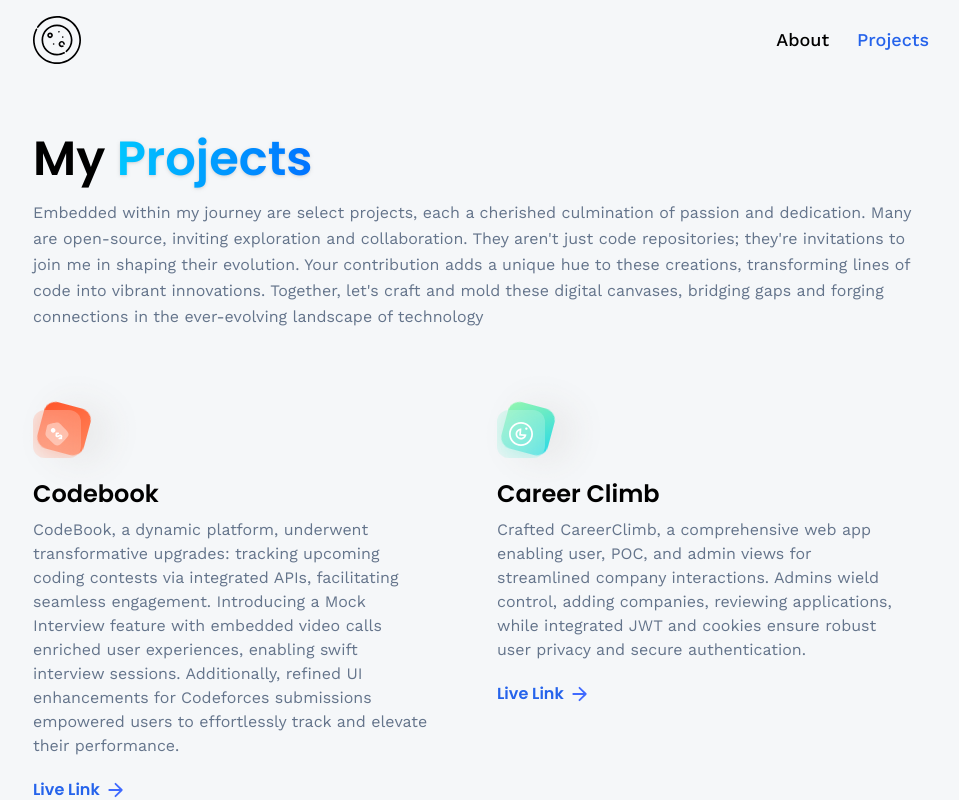
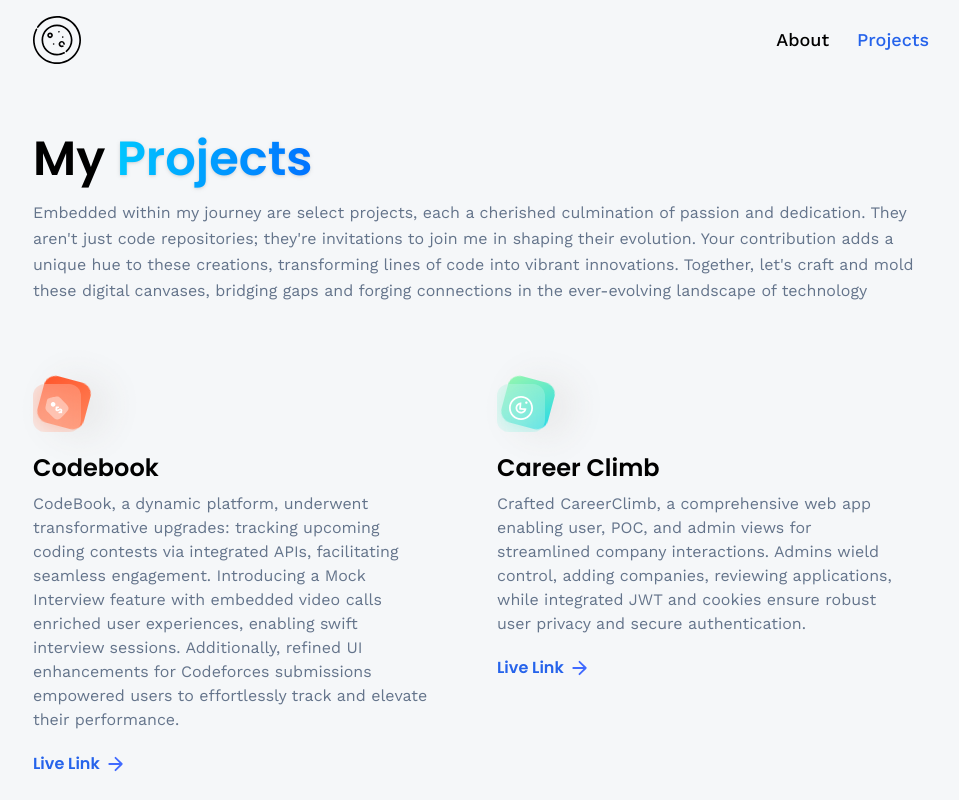
Before and after one commit to VaibhavNITK/Portfolio, a React (Vite) app: page /projects in a window 1280 px wide. Shown: the top 800 px of the page, without its empty margins (159-1118 px from the left). Built offline with nearby package versions, Linux system fonts and the light colour scheme; no server answers.

Commit message:
para change

```diff
--- a/src/pages/Projects.jsx
+++ b/src/pages/Projects.jsx
@@ -15,7 +15,7 @@ const Projects = () => {
       </h1>
 
       <p className='text-slate-500 mt-2 leading-relaxed'>
-      Embedded within my journey are select projects, each a cherished culmination of passion and dedication. Many are open-source, inviting exploration and collaboration. They aren't just code repositories; they're invitations to join me in shaping their evolution. Your contribution adds a unique hue to these creations, transforming lines of code into vibrant innovations. Together, let's craft and mold these digital canvases, bridging gaps and forging connections in the ever-evolving landscape of technology
+      Embedded within my journey are select projects, each a cherished culmination of passion and dedication. They aren't just code repositories; they're invitations to join me in shaping their evolution. Your contribution adds a unique hue to these creations, transforming lines of code into vibrant innovations. Together, let's craft and mold these digital canvases, bridging gaps and forging connections in the ever-evolving landscape of technology
       </p>
 
       <div className='flex flex-wrap my-20 gap-16'>
```
